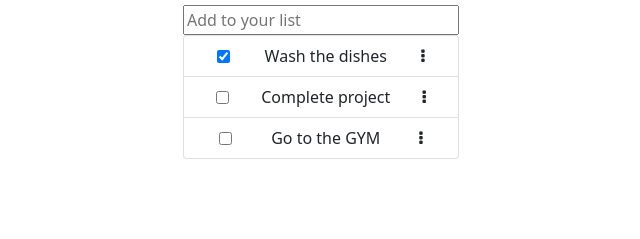
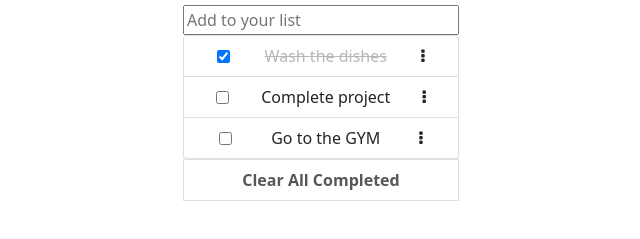
Before and after one commit to 41hulk/todolist, a website built with webpack: page src/index.html in a window 1280 px wide. Both pictures are taken after a click on the checkbox 542 px from the left and 115 px from the top of the page. Shown: the part 59-298 px from the top of the page, without its empty margins (319-959 px from the left). Built offline with nearby package versions, Linux system fonts and the light colour scheme.

Commit message:
Interactive list

```diff
--- a/src/index.html
+++ b/src/index.html
@@ -27,6 +27,7 @@
         <ul class="list-group list-group item">
 
         </ul>
+        <span class="clear list-group-item"><a href="#" id="clearSelected">Clear All Completed</a></span>
     </div>
     <script src="./index.js"></script>
 </body>
--- a/src/index.js
+++ b/src/index.js
@@ -1,7 +1,9 @@
+import Completed from './modules/complete';
 import './style.css';
 
+
 const tList = document.querySelector('.item');
-const todo = [
+const todo = JSON.parse(localStorage.getItem("todo"))||[
   {
     description: 'Wash the dishes',
     completed: false,
@@ -20,10 +22,32 @@ const todo = [
 ];
 
 const renderList = () => {
-  for (let i = 0; i < todo.length; i += 1) {
-    tList.innerHTML += `<li class="list-group-item"><input type="checkbox"><p>${todo[i].description}</p><i class="fa fa-ellipsis-v" aria-hidden="true"></i></li>`;
-  }
-  return tList;
+    todo.forEach((item) => {
+    const Iscompleted = item.completed ? "checked" : "";
+    const check = item.completed ? "check" : "";
+    tList.innerHTML += `<li class="list-group-item"><input type="checkbox" class="checkbox" ${Iscompleted}>
+    <p class="task-desc ${check}">${item.description}</p><i class="fa fa-ellipsis-v" aria-hidden="true"></i></li>`;
+    return tList;
+
+  });
+  Completed.completeTask(todo);
 };
 
 renderList();
+
+const clearItem  = () => {
+  const tList = document.querySelector(".item");
+  tList.innerHTML = '';
+}
+
+const clearAll = () => {
+  const clearSelected = document.querySelector('#clearSelected');
+  clearSelected.addEventListener('click', () => {
+    const tod = todo.filter((task) => !task.completed);
+    clearItem();
+    renderList();
+    Completed.updateLocalStorage(tod);
+  })
+}
+
+clearAll();
--- /dev/null
+++ b/src/modules/complete.js
@@ -0,0 +1,24 @@
+export default class Completed {
+  static updateLocalStorage = (task)=> {
+    const data = JSON.stringify(task);
+    localStorage.setItem('todo', data);
+  }
+  static completeTask = (task) =>{
+    this.change = document.querySelectorAll('.checkbox');
+    this.change.forEach((element, index) => {
+      element.addEventListener('change', () => {
+        if (element.checked) {
+          element.nextElementSibling.classList.toggle('check');
+          element.checked = true;
+          task[index].completed = true;
+
+        } else {
+          element.nextElementSibling.classList.toggle('check');
+          element.checked = false;
+          task[index].completed = false;
+        }
+        Completed.updateLocalStorage(task)
+      });
+    });
+  }
+}
--- a/src/style.css
+++ b/src/style.css
@@ -21,3 +21,18 @@ body {
 .todo-input {
   width: 100%;
 }
+
+.check {
+  text-decoration: line-through;
+  color: #b8b8b8;
+}
+.clear {
+  display: flex;
+  justify-content: center;
+}
+
+.clear a {
+  color: #575757;
+  font-weight: 600;
+  text-decoration: none;
+}
```
